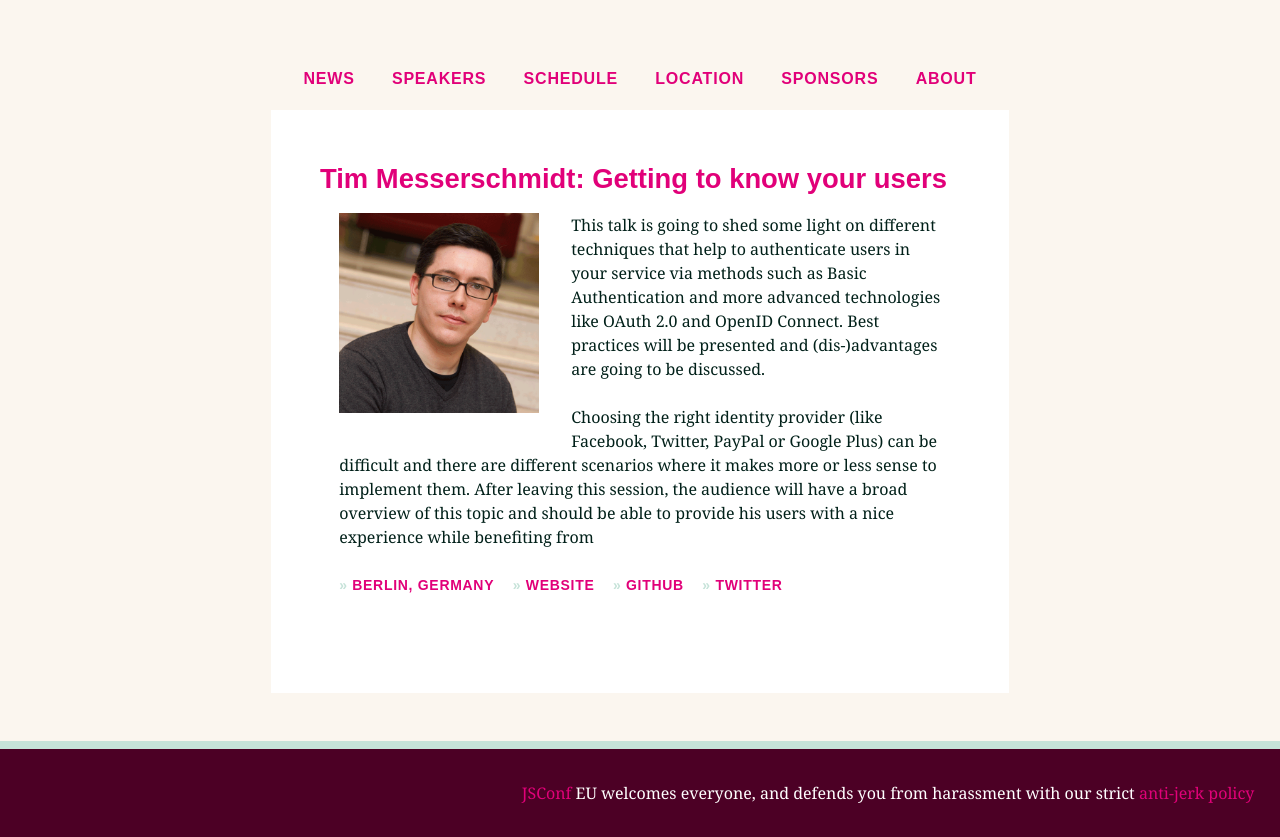
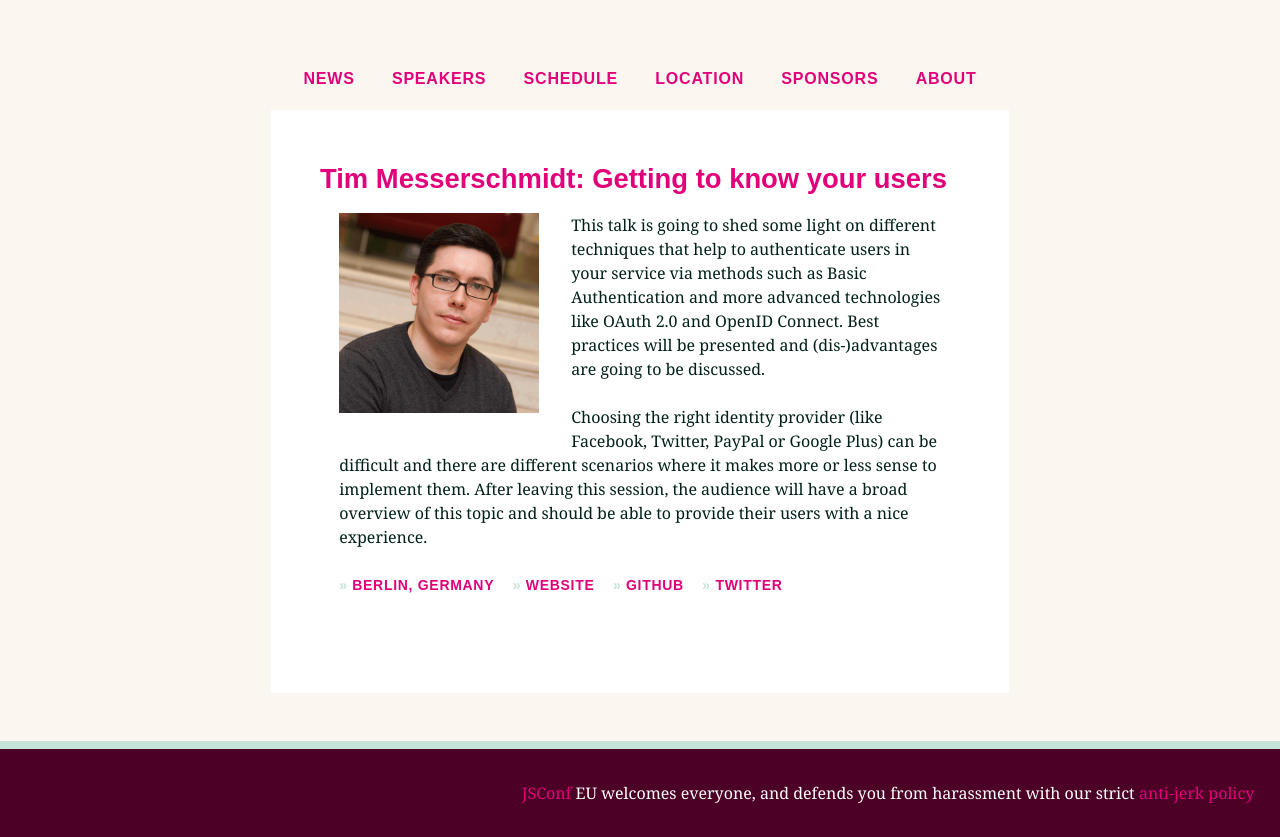
Before and after one commit to jsconf/2013.jsconf.eu, a Jekyll site: the page built from speakers/_posts/2013-08-12-tim-messerschmidt-getting-to-know-your-users.md, in a window 1280 px wide. Shown: the part 473-1310 px from the top of the page. Built offline with Jekyll 4.4.1, drawn with Linux system fonts in a browser that asks for light colours; nearby versions of some CDN libraries; comment, search, counter and statistics services are not loaded.

Commit message:
correct dangling sentence

```diff
--- a/speakers/_posts/2013-08-12-tim-messerschmidt-getting-to-know-your-users.md
+++ b/speakers/_posts/2013-08-12-tim-messerschmidt-getting-to-know-your-users.md
@@ -10,7 +10,7 @@ twitter: "https://twitter.com/SeraAndroid\n"
 github: "https://github.com/SeraphimSerapis"
 gplus: ""
 from: "Berlin, Germany\n"
-description: "This talk is going to shed some light on different techniques that help to authenticate users in your service via methods such as Basic Authentication and more advanced technologies like OAuth 2.0 and OpenID Connect. Best practices will be presented and (dis-)advantages are going to be discussed.\n \nChoosing the right identity provider (like Facebook, Twitter, PayPal or Google Plus) can be difficult and there are different scenarios where it makes more or less sense to implement them. After leaving this session, the audience will have a broad overview of this topic and should be able to provide his users with a nice experience while benefiting from "
+description: "This talk is going to shed some light on different techniques that help to authenticate users in your service via methods such as Basic Authentication and more advanced technologies like OAuth 2.0 and OpenID Connect. Best practices will be presented and (dis-)advantages are going to be discussed.\n \nChoosing the right identity provider (like Facebook, Twitter, PayPal or Google Plus) can be difficult and there are different scenarios where it makes more or less sense to implement them. After leaving this session, the audience will have a broad overview of this topic and should be able to provide their users with a nice experience."
 image:
   width: 800
   height: 800
```
